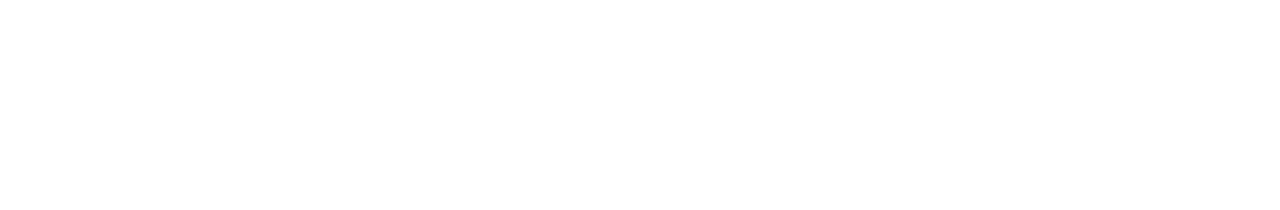
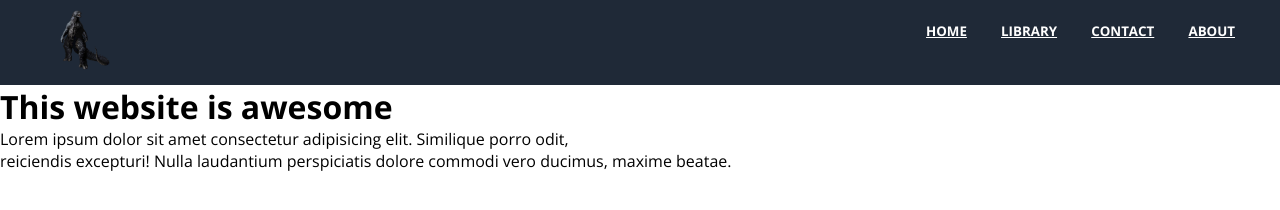
Before and after one commit to moas-20/landing-Page, a plain HTML site: page index.html in a window 1280 px wide. Drawn offline with nearby package versions, Linux system fonts and the light colour scheme.

Commit message:
added main nd content

```diff
--- a/index.html
+++ b/index.html
@@ -3,19 +3,51 @@
     <head>
 
         <meta charset="UTF-8">
-        <meta lang="en">
+        <link rel="stylesheet" href="style.css">
+        <link rel="preconnect" href="https://fonts.googleapis.com">
+        <link rel="preconnect" href="https://fonts.gstatic.com" crossorigin>
+        <link href="https://fonts.googleapis.com/css2?family=Open+Sans:ital,wght@0,300..800;1,300..800&display=swap" rel="stylesheet">
         <title>GODZILA</title>
 
     </head>
 
+
     <body>
 
-        <header>
+        <head>
+            <div class="nav">
+                <div class="nav-1">
+                    <img src="/imgs/one.png" alt="logo">
+                </div>
+                <div class="nav-2">
+                    <ul>
+                        <il><button><a href="">Home</a></button></il>
+                        <il><button><a href="">Library</a></button></il>
+                        <il><button><a href="">Contact</a></button></il>
+                        <il><button><a href="">About</a></button></il>
+                    </ul>
+                </div>
+            </div>
+        </head>
+
+        <main>
+            <div class="content">
+                <div class="cnt-right">
+                    <h1>This website is awesome</h1>
+                    <p>
+                        Lorem ipsum dolor sit amet consectetur adipisicing elit. Similique porro odit, </p>
+                    </p>
+                    reiciendis excepturi! Nulla laudantium perspiciatis dolore commodi vero ducimus, maxime beatae.
+                    <p>
+
+                    </p>
+                </div>
+
+            </div>
+        </main>
 
 
-        </header>
 
-        <main></main>
 
         <footer></footer>
 
--- a/style.css
+++ b/style.css
@@ -0,0 +1,56 @@
+*
+{
+    margin: 0;
+    padding: 0;
+    box-sizing: border-box;
+    font-family: 'Open Sans',sans-serif;
+
+}
+
+.nav{
+    display: flex;
+    background-color: #1F2937;
+    justify-content: space-between;
+}
+.nav-1{
+    justify-content: space-around;
+    align-items: center;
+    margin-right: 10px;
+
+}
+
+.nav-1 img{
+    border: 0;
+    height: 80px;
+    width: 70px;
+    margin-right: 50px;
+    margin-left: 50px;
+    padding: 10px;
+    cursor: pointer;
+}
+
+.nav-2 ul{
+
+    margin-right: 30px;
+    margin-top: 19px;
+}
+
+.nav-2 ul il{
+    margin: 15px;
+}
+
+.nav-2 button{
+    font-weight:bolder;
+    text-transform: uppercase;
+    border: none;
+    border-radius: 15px;
+    align-items: center;
+    background-color: #1F2937;
+
+}
+
+.nav-2 button a{
+    color: white;
+}
+
+.
```
